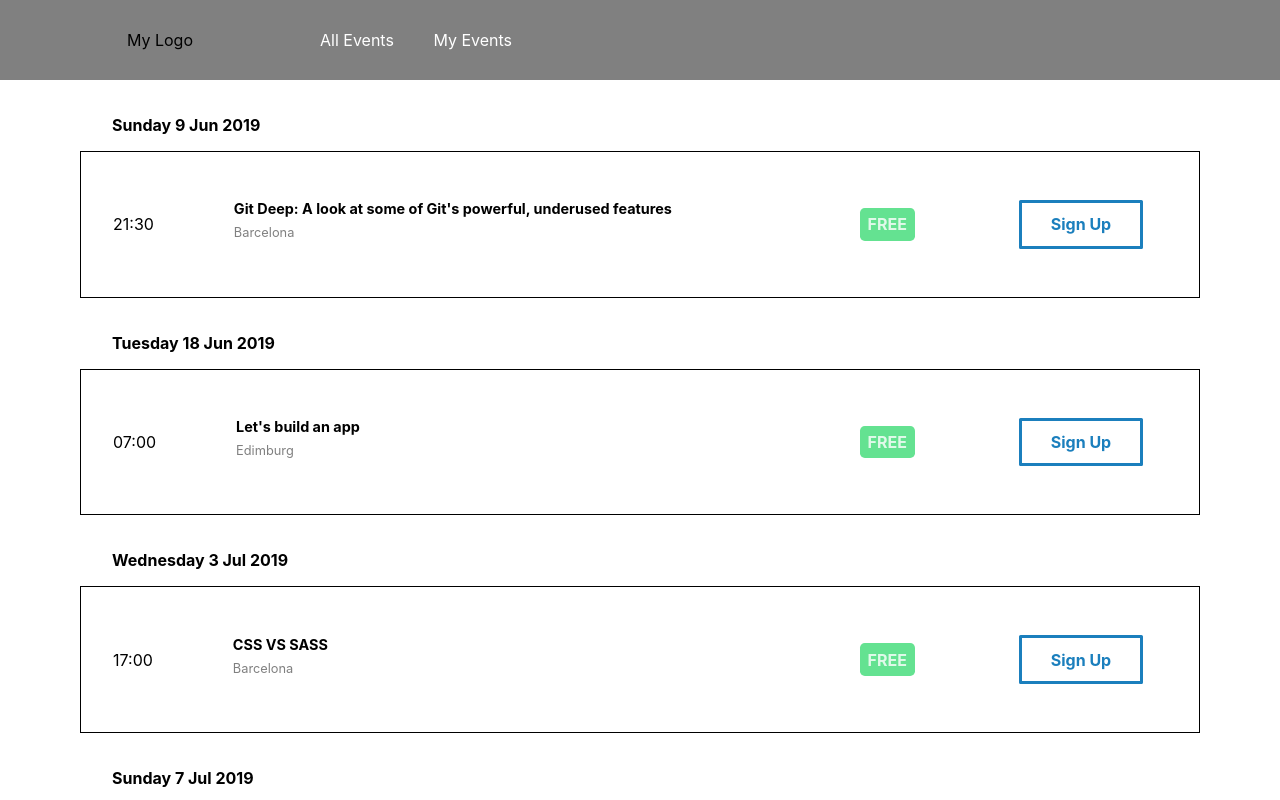
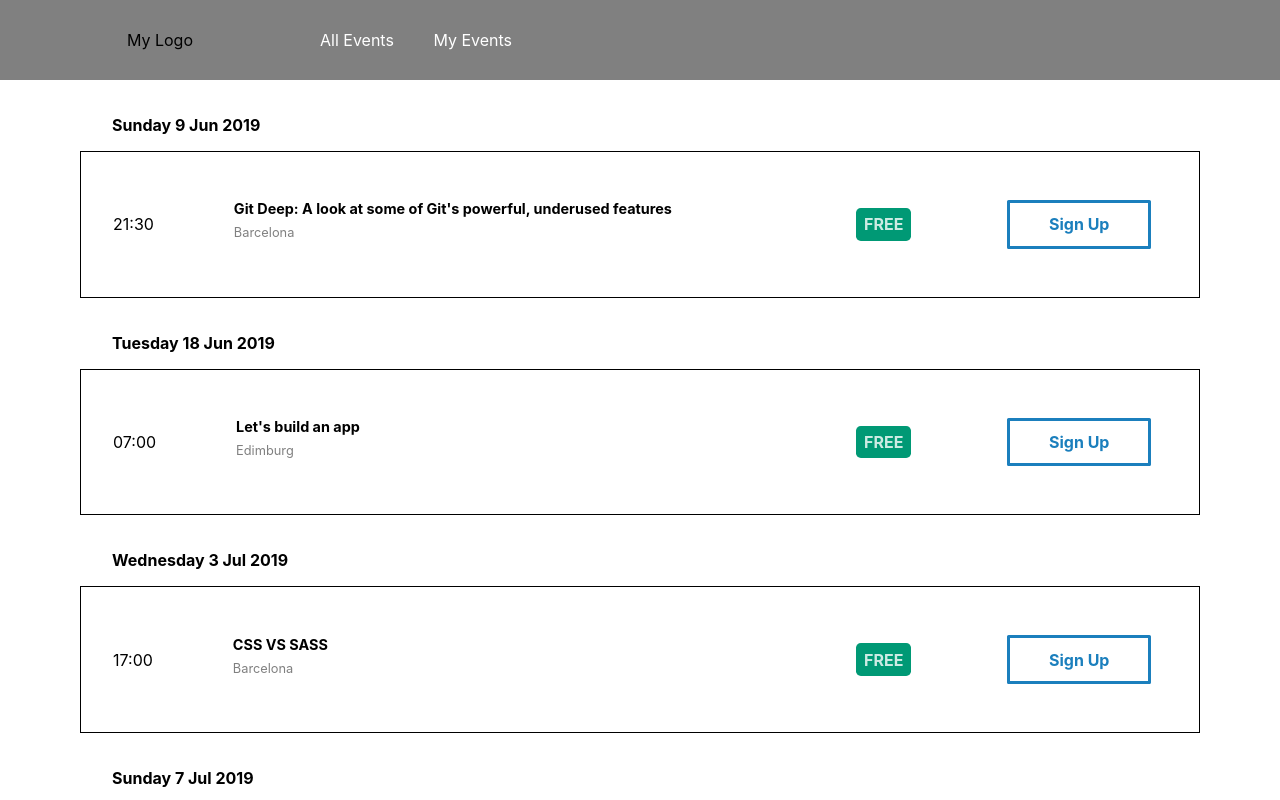
Before and after one commit to MarioSilvaPrada/event-organizer, a React (Create React App) app: page / in a window 1280 px wide. Shown: the top 800 px of the page. Built offline with nearby package versions, Linux system fonts and the light colour scheme.

Commit message:
updating

```diff
--- a/src/components/Button.tsx
+++ /dev/null
@@ -1,31 +0,0 @@
-import React, { useState } from "react";
-import styled from "styled-components";
-
-import { BLUE, GREEN, RED } from "../config/styles";
-
-const StyledButton = styled.div`
-  cursor: pointer;
-  border: 3px solid ${BLUE};
-  padding: 0.7rem 1.8rem;
-  font-weight: bold;
-  cursor: pointer;
-  border-radius: 0.1rem;
-  margin: 1rem 1.5rem;
-  color: ${BLUE}
-
-  &:hover {
-    background: ${BLUE}
-    color: white;
-  }
-`;
-
-interface Button {
-  event: any;
-  content: string;
-}
-
-const Button = (props: Button) => (
-  <StyledButton onClick={props.event}>{props.content}</StyledButton>
-);
-
-export default Button;
--- a/src/components/Events.tsx
+++ b/src/components/Events.tsx
@@ -3,12 +3,14 @@ import styled from "styled-components";
 import Moment from "react-moment";
 
 import Modal from "./Modal";
-import Button from "./Button";
+import Button from "../config/Button";
+
 
 import data from "../data/events.json";
 import cities from "../data/cities.json";
 
 import { BLUE, GREEN, white, black } from "../config/styles";
+import { array } from "prop-types";
 
 const StyledEvents = styled.div`
   display: flex;
@@ -84,16 +86,22 @@ const StyledRow = styled.div`
 
 const Events = () => {
   const [showModal, setShowModal] = useState(false);
-  const [dataModal, setDataModal] = useState({ name: "", date: "", place: 0 });
+  const [dataEvent, setDataEvent] = useState({ name: "", date: "", place: 0 });
+  const [myEvents, setMyEvents] = useState();
 
   const onSignUp = (name: string, date: string, place: number) => {
-    setDataModal({ name, date, place });
+    setDataEvent({ name, date, place });
     setShowModal(true);
   };
 
   const closeModal = () => {
     setShowModal(false);
   };
+
+  const onJoin = () => {
+    setMyEvents(myEvents.push(dataEvent))
+    setShowModal(false);
+  }
 
   return (
     <StyledEvents>
@@ -138,7 +146,7 @@ const Events = () => {
             </div>
           );
         })}
-      {showModal ? <Modal data={dataModal} close={closeModal} /> : ""}
+      {showModal ? <Modal data={dataEvent} close={closeModal} join={onJoin}/> : ""}
     </StyledEvents>
   );
 };
--- a/src/components/Modal.tsx
+++ b/src/components/Modal.tsx
@@ -2,7 +2,7 @@ import React from "react";
 import styled from "styled-components";
 import Moment from "react-moment";
 
-import Button from "./Button";
+import Button from "../config/Button";
 
 import { black, white } from "../config/styles";
 import cities from "../data/cities.json";
@@ -39,7 +39,7 @@ const StyledModal = styled.div`
     left: 25%;
   }
 
-  .modal-header{
+  .modal-header {
     display: flex;
     justify-content: space-between;
     align-items: center;
@@ -50,7 +50,7 @@ const StyledModal = styled.div`
 
   .modal-header-description {
     align-self: center;
-    flex-grow:2;
+    flex-grow: 2;
   }
 
   .modal-header-close {
@@ -61,17 +61,15 @@ const StyledModal = styled.div`
 
   .modal-content {
     background: white;
-   align-self: flex-start;
     height: auto;
     margin: 0 3rem;
-
+    text-align: start;
   }
 
-  .modal-btns{
+  .modal-btns {
     display: flex;
     justify-content: space-between;
     align-self: flex-end;
-
   }
 `;
 
@@ -88,13 +86,13 @@ const Modal = (props: Props) => (
         You're about to sign up for <b>{props.data.name}</b>. This event takes
         place the <Moment format="Do MMMM ">{props.data.date}</Moment> in{" "}
         {cities.map(city => (city.id === props.data.place ? city.name : ""))}
-        <br/>
-        <br/>
+        <br />
+        <br />
         <p>Are you sure?</p>
       </div>
       <div className="modal-btns">
-        <Button  event={() => console.log('cancel')} content='Cancel' />
-        <Button event={() => console.log('join')} content='Join' />
+        <Button red event={props.close} content="Cancel" />
+        <Button green event={props.join} content="Join" />
       </div>
     </div>
   </StyledModal>
--- /dev/null
+++ b/src/config/Button.jsx
@@ -0,0 +1,27 @@
+import React from "react";
+import styled from "styled-components";
+
+import { BLUE, GREEN, RED } from "../config/styles";
+
+const StyledButton = styled.div`
+  cursor: pointer;
+  width: 5rem;
+  border: 3px solid ${props => (props.red ? `${RED}` : props.green ? `${GREEN}` : `${BLUE}`)} ;
+  padding: 0.7rem 1.8rem;
+  font-weight: bold;
+  cursor: pointer;
+  border-radius: 0.1rem;
+  margin: 1rem;
+  color:${props => (props.red ? `${RED}` : props.green ? `${GREEN}` : `${BLUE}`)}
+
+  &:hover {
+    background: ${props => (props.red ? `${RED}` : props.green ? `${GREEN}` : `${BLUE}`)}
+    color: white;
+  }
+`;
+
+const Button = props => (
+  <StyledButton {...props} onClick={props.event}>{props.content}</StyledButton>
+);
+
+export default Button;
--- a/src/config/styles.jsx
+++ b/src/config/styles.jsx
@@ -1,6 +1,6 @@
 export const BLUE = '#1b7fbd';
 export const RED = '#eb7070';
-export const GREEN = '#64e291';
+export const GREEN = '#009975';
 
 export const white = (opacity = 1) => `rgba(255, 255, 255, ${opacity})`;
 export const black = (opacity = 1) => `rgba(0, 0, 0, ${opacity})`;
```
Also changed, not shown: 1 other file (tests, documents, lock files or other folders).
